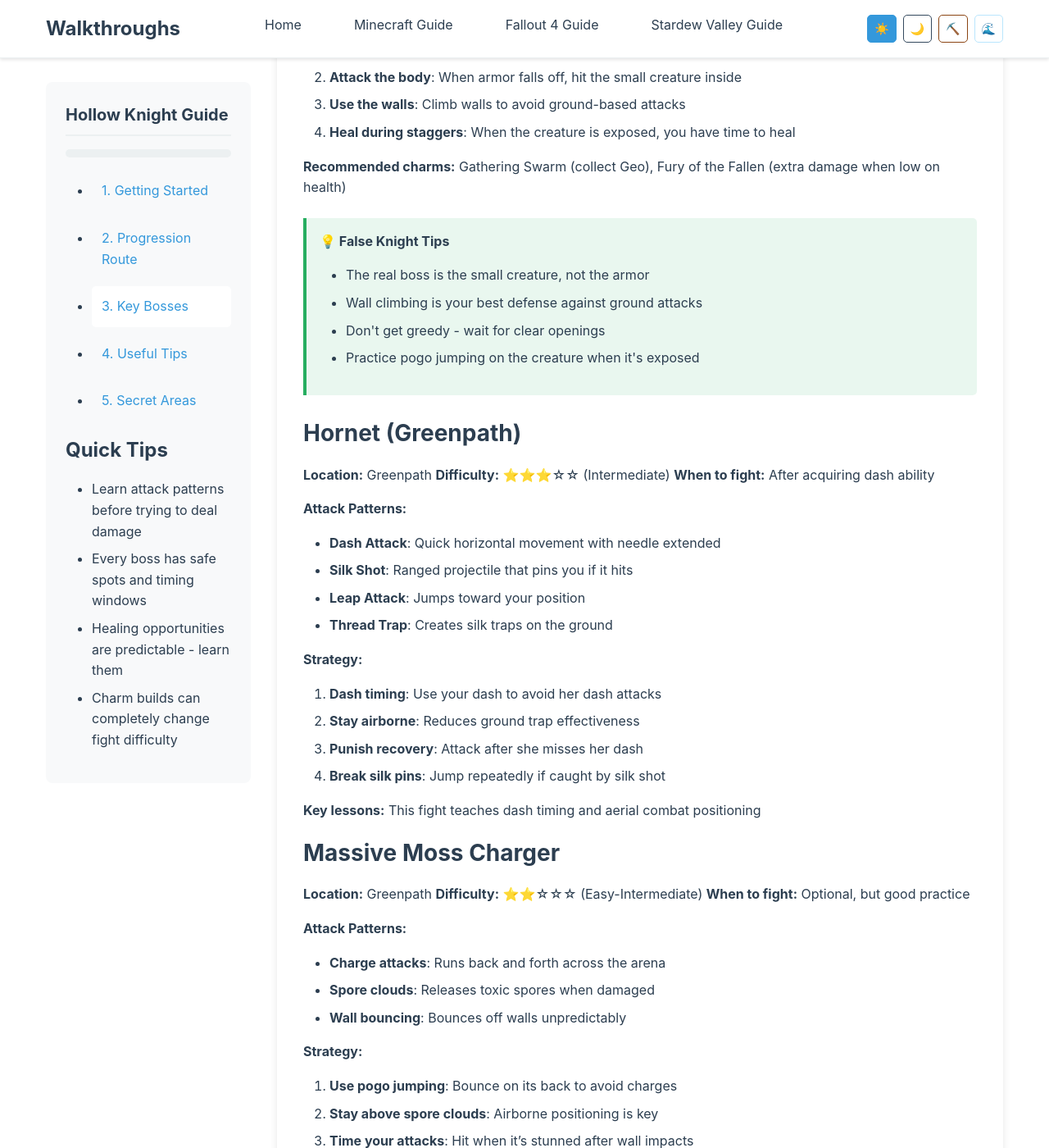
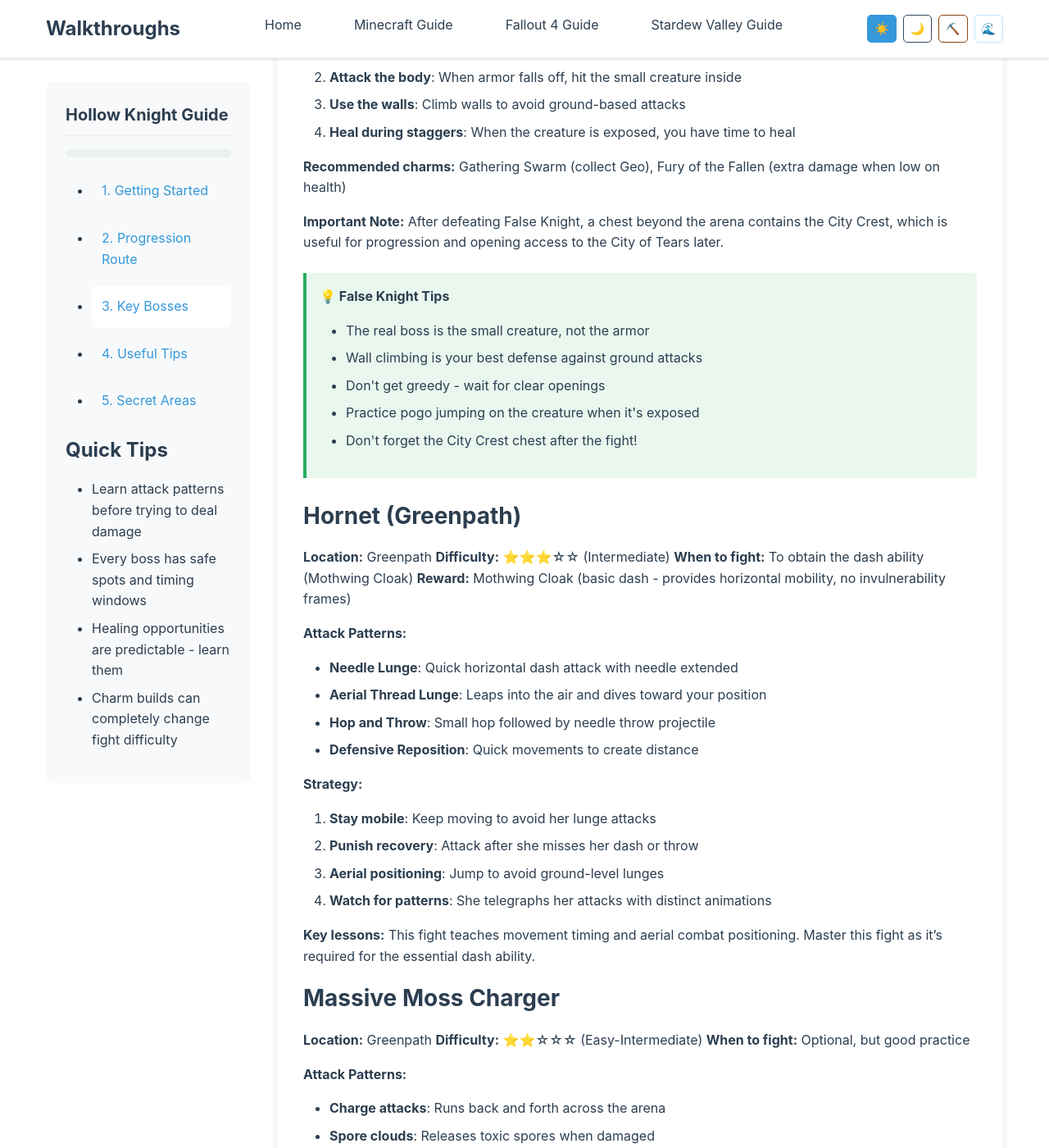
Before and after one commit to jlakko/walkthroughs, a Jekyll site: the page built from _walkthroughs/hollow-knight-key-bosses.md, in a window 1280 px wide and 1400 px high, scrolled down 1497 px. Shown: the whole window at 82% size. Built offline with Jekyll 4.4.1, drawn with Linux system fonts in a browser that asks for light colours; some of the changed text lies outside the part shown.

Commit message:
Fix boss descriptions and secret area inaccuracies
Co-authored-by: jlakko <5771475+jlakko@users.noreply.github.com>

```diff
--- a/_walkthroughs/hollow-knight-key-bosses.md
+++ b/_walkthroughs/hollow-knight-key-bosses.md
@@ -61,6 +61,8 @@ Unlike many action games, Hollow Knight rewards:
 
 **Recommended charms:** Gathering Swarm (collect Geo), Fury of the Fallen (extra damage when low on health)
 
+**Important Note:** After defeating False Knight, a chest beyond the arena contains the City Crest, which is useful for progression and opening access to the City of Tears later.
+
 <div class="tip-box success">
   <div class="tip-title">💡 False Knight Tips</div>
   <ul>
@@ -68,27 +70,29 @@ Unlike many action games, Hollow Knight rewards:
     <li>Wall climbing is your best defense against ground attacks</li>
     <li>Don't get greedy - wait for clear openings</li>
     <li>Practice pogo jumping on the creature when it's exposed</li>
+    <li>Don't forget the City Crest chest after the fight!</li>
   </ul>
 </div>
 
 ### Hornet (Greenpath)
 **Location:** Greenpath
 **Difficulty:** ⭐⭐⭐☆☆ (Intermediate)
-**When to fight:** After acquiring dash ability
+**When to fight:** To obtain the dash ability (Mothwing Cloak)
+**Reward:** Mothwing Cloak (basic dash - provides horizontal mobility, no invulnerability frames)
 
 **Attack Patterns:**
-- **Dash Attack**: Quick horizontal movement with needle extended
-- **Silk Shot**: Ranged projectile that pins you if it hits
-- **Leap Attack**: Jumps toward your position
-- **Thread Trap**: Creates silk traps on the ground
+- **Needle Lunge**: Quick horizontal dash attack with needle extended
+- **Aerial Thread Lunge**: Leaps into the air and dives toward your position
+- **Hop and Throw**: Small hop followed by needle throw projectile
+- **Defensive Reposition**: Quick movements to create distance
 
 **Strategy:**
-1. **Dash timing**: Use your dash to avoid her dash attacks
-2. **Stay airborne**: Reduces ground trap effectiveness
-3. **Punish recovery**: Attack after she misses her dash
-4. **Break silk pins**: Jump repeatedly if caught by silk shot
+1. **Stay mobile**: Keep moving to avoid her lunge attacks
+2. **Punish recovery**: Attack after she misses her dash or throw
+3. **Aerial positioning**: Jump to avoid ground-level lunges
+4. **Watch for patterns**: She telegraphs her attacks with distinct animations
 
-**Key lessons:** This fight teaches dash timing and aerial combat positioning
+**Key lessons:** This fight teaches movement timing and aerial combat positioning. Master this fight as it's required for the essential dash ability.
 
 ### Massive Moss Charger
 **Location:** Greenpath
@@ -158,9 +162,9 @@ Unlike many action games, Hollow Knight rewards:
 **Recommended charms:** Shaman Stone (spell power), Quick Focus (faster healing)
 
 ### Brooding Mawlek
-**Location:** Forgotten Crossroads (Infected version)
+**Location:** Forgotten Crossroads
 **Difficulty:** ⭐⭐⭐☆☆ (Intermediate)
-**When to fight:** Optional, late mid-game
+**When to fight:** Optional early encounter (accessible early but challenging); infected variant appears later in the game
 
 **Attack Patterns:**
 - **Spit attacks**: Acid projectiles in arcs
@@ -172,24 +176,32 @@ Unlike many action games, Hollow Knight rewards:
 2. **Dodge spits**: Learn the arc patterns to find safe spots
 3. **Punish landings**: Attack after jump slams for guaranteed hits
 
+**Note:** This boss can be fought relatively early but is tougher than False Knight. The area becomes infected later in the game, but this doesn't significantly change the fight mechanics.
+
 ## Late Game Bosses
 
-### Hornet (Kingdom's Edge) - Second Fight
+### Hornet Sentinel (Kingdom's Edge)
 **Location:** Kingdom's Edge
 **Difficulty:** ⭐⭐⭐⭐☆ (Hard)
-**When to fight:** Late game progression, story required
+**When to fight:** Late game progression, required for accessing the Abyss and obtaining Shade Cloak
+**Reward:** King's Brand (grants access to the Abyss, where Shade Cloak is obtained)
 
 **New attacks from first fight:**
+- **Silk Shot**: Ranged projectile that pins you if it hits (not in first fight)
+- **Thread Trap**: Creates silk traps on the ground
 - **Spike trap**: Creates large spike areas
 - **Thread barriers**: Blocks parts of the arena
-- **Enhanced speed**: All attacks are faster
+- **Enhanced speed**: All attacks are faster than first encounter
 - **Combo attacks**: Chains multiple attacks together
 
 **Strategy:**
-1. **Mobility is key**: Use all your movement abilities
+1. **Mobility is key**: Use all your movement abilities (you should have most by now)
 2. **Learn spike patterns**: Spikes have safe zones
 3. **Break barriers quickly**: Don't let thread limit your movement
 4. **Heal during spikes**: Spike attacks create healing windows
+5. **Stay patient**: This fight is significantly harder than the first Hornet encounter
+
+**Important:** The King's Brand reward is essential for late-game progression, as it allows you to enter the Abyss and obtain the Shade Cloak (shadow dash upgrade with phasing and invulnerability).
 
 ### The Hollow Knight (Final Boss)
 **Location:** Temple of the Black Egg
@@ -272,11 +284,11 @@ Before attempting challenging bosses, ensure you have:
   <div class="tip-title">🏆 Boss Mastery Checklist</div>
   <ul>
     <li>✅ Defeated False Knight (learned basic positioning)</li>
-    <li>✅ Defeated Hornet 1 (mastered dash timing)</li>
+    <li>✅ Defeated Hornet (Greenpath) (obtained dash, mastered movement timing)</li>
     <li>✅ Defeated Mantis Lords (advanced movement skills)</li>
     <li>✅ Defeated Soul Master (complex pattern recognition)</li>
     <li>✅ Defeated major area bosses (Watcher Knights, etc.)</li>
-    <li>✅ Defeated Hornet 2 (enhanced mobility usage)</li>
+    <li>✅ Defeated Hornet Sentinel (Kingdom's Edge) (obtained King's Brand for Abyss access)</li>
     <li>✅ Ready for the final confrontation</li>
   </ul>
 </div>
```
Also changed, not shown: _walkthroughs/hollow-knight-secret-areas.md (+32 -18 lines), _walkthroughs/hollow-knight-useful-tips.md (+23 -10 lines).
